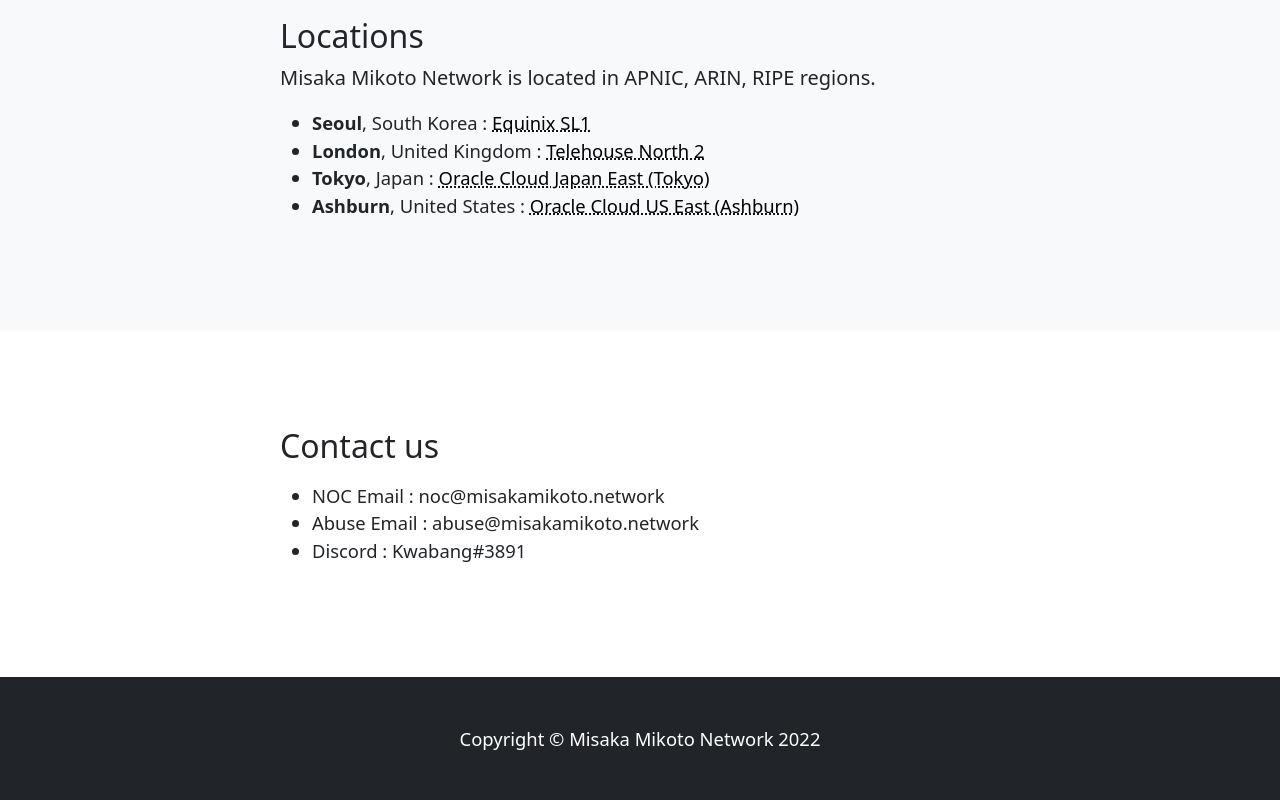
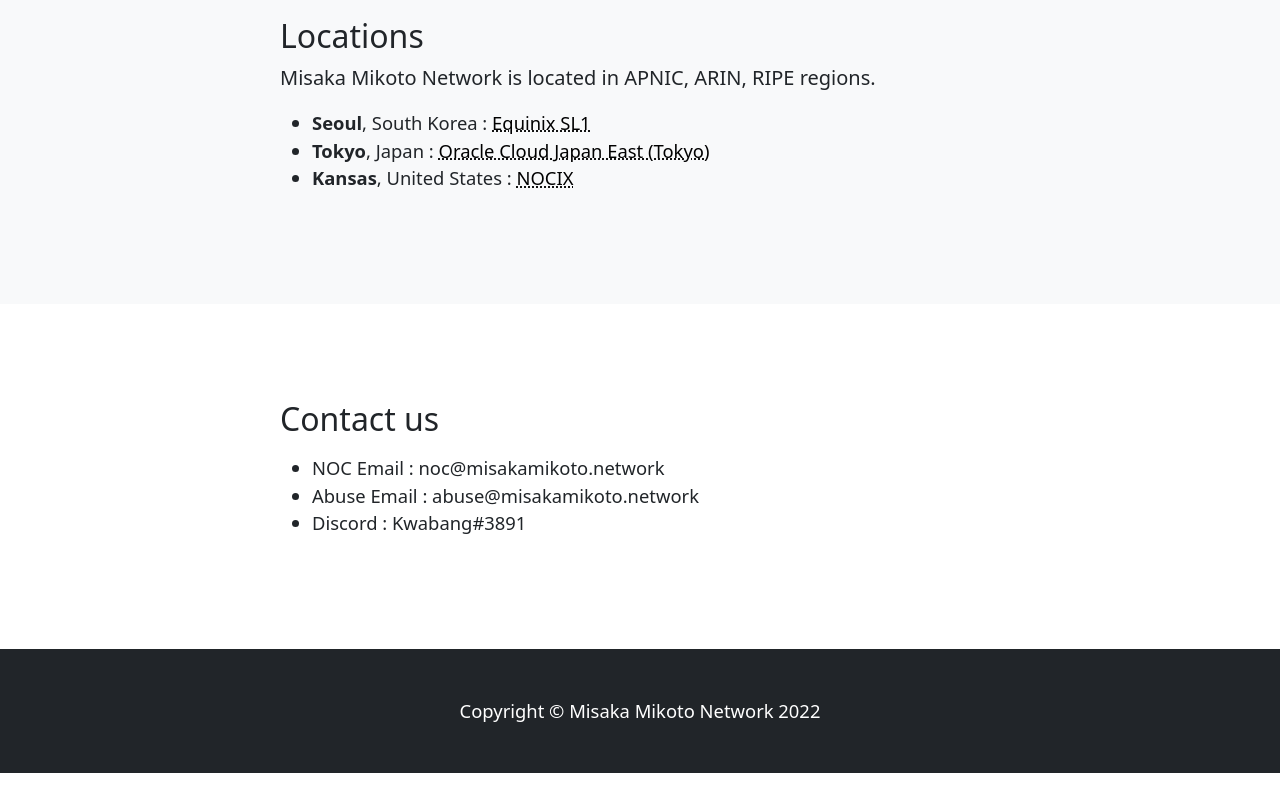
Before and after one commit to misaka-mikoto-network/misaka-mikoto-network-main-front, a plain HTML site: page index.html in a window 1280 px wide. Shown: the part 815-1615 px from the top of the page. After the commit the page ends 1588 px from the top, so only its background shows below. Drawn offline with nearby package versions, Linux system fonts and the light colour scheme.

Commit message:
Update index.html

```diff
--- a/index.html
+++ b/index.html
@@ -68,9 +68,8 @@
           <p class='lead'>Misaka Mikoto Network is located in APNIC, ARIN, RIPE regions.</p>
           <ul>
             <li><b>Seoul</b>, South Korea : <a class='ul' href='https://www.equinix.ie/data-centers/asia-pacific-colocation/korea-colocation/seoul-data-center/sl1'>Equinix SL1</a></li>
-            <li><b>London</b>, United Kingdom : <a class='ul' href='https://www.telehouse.net/data-centre-services/uk/london/telehouse-north-two/'>Telehouse North 2</a></li>
             <li><b>Tokyo</b>, Japan : <a class='ul' href='https://www.oracle.com/cloud/cloud-regions/data-regions/#apac'>Oracle Cloud Japan East (Tokyo)</a></li>
-            <li><b>Ashburn</b>, United States : <a class='ul' href='https://www.oracle.com/cloud/cloud-regions/data-regions/#northamerica'>Oracle Cloud US East (Ashburn)</a></li>
+            <li><b>Kansas</b>, United States : <a class='ul' href='https://www.nocix.net/'>NOCIX</a></li>
           </ul>
         </div>
       </div>
```
